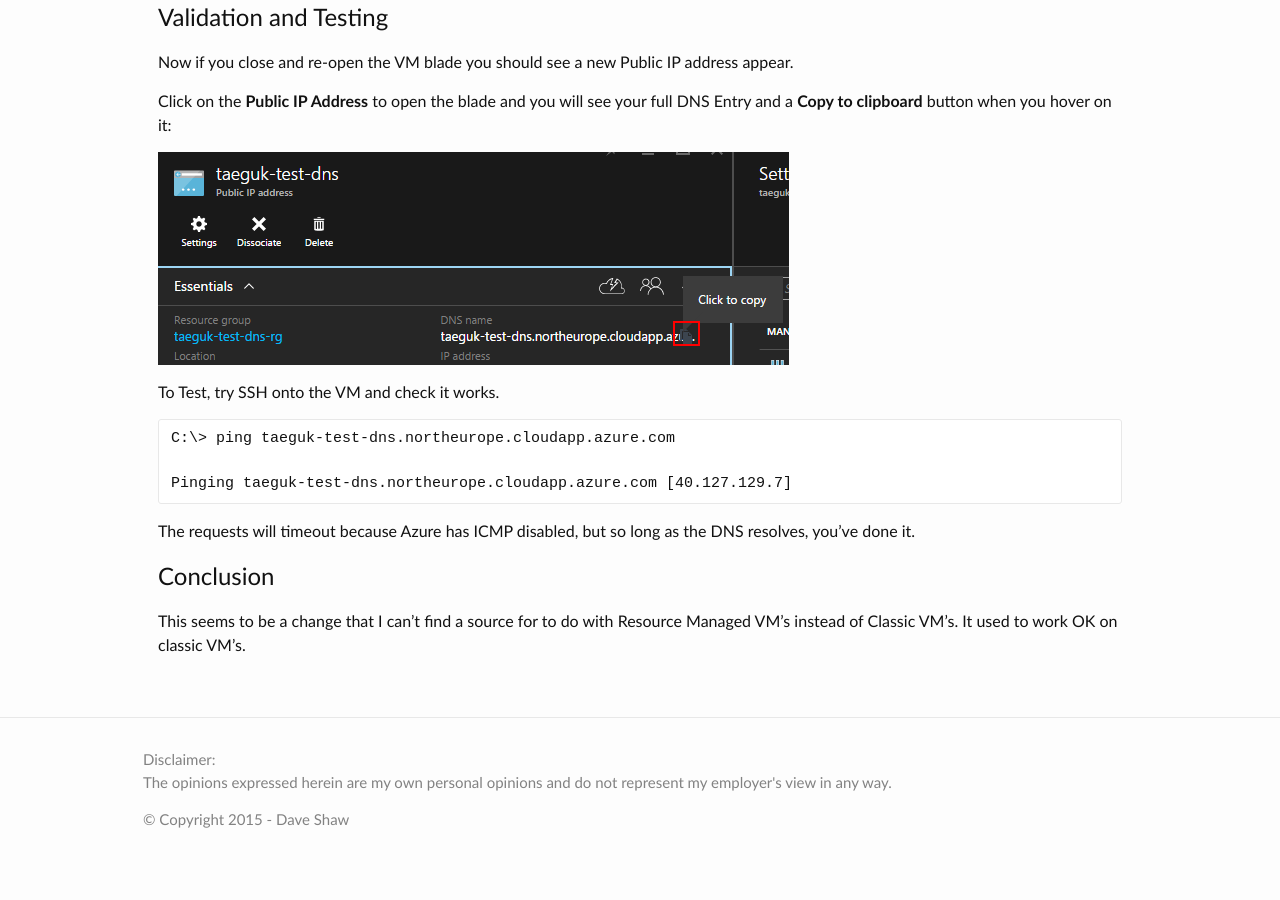
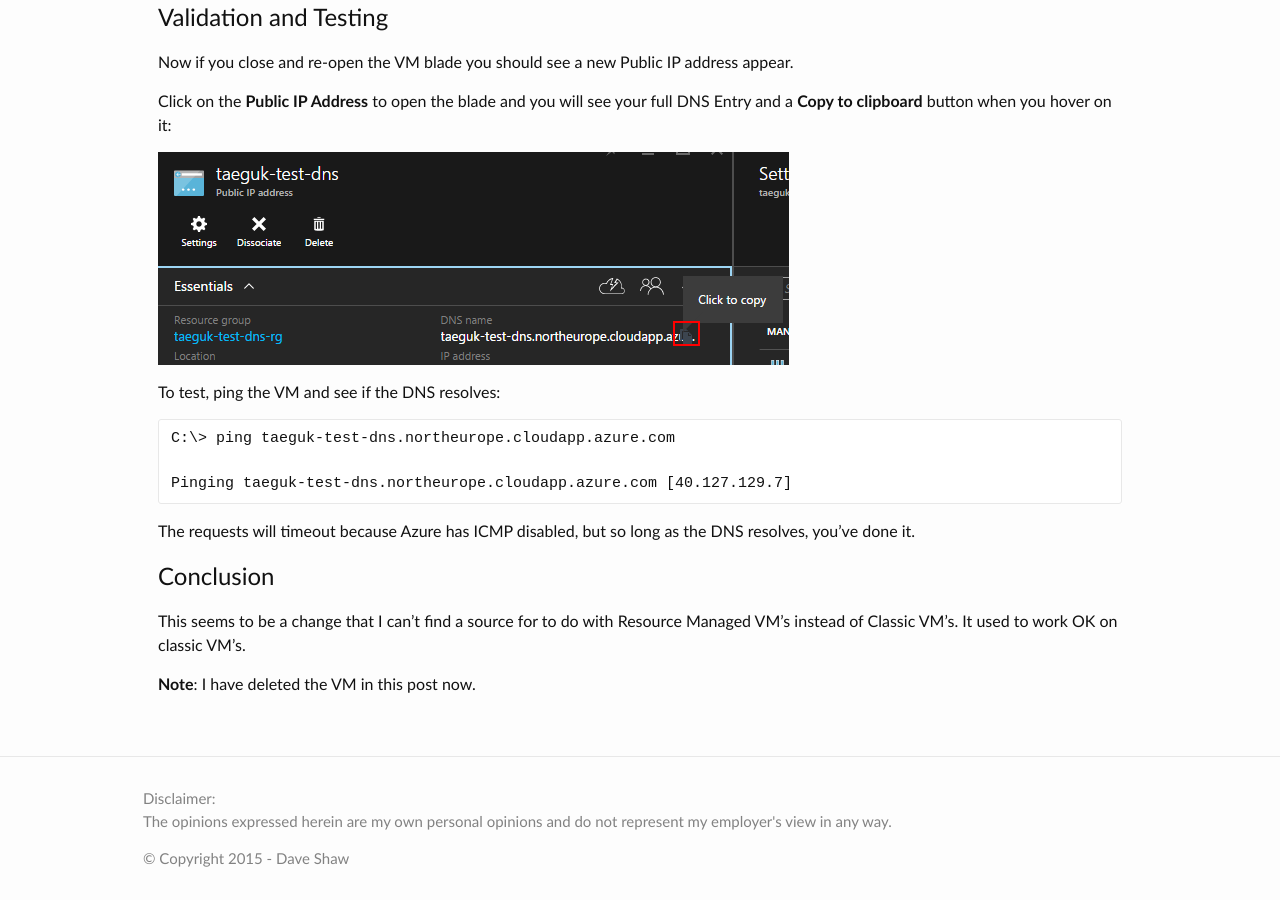
Before and after one commit to xdaDaveShaw/xdaDaveShaw.github.io, a Jekyll site: the page built from blog/_posts/2015-11-15-adding-cloudapp-dns-to-azure-vm.md, in a window 1280 px wide and 900 px high, scrolled down 3899 px. Built offline with Jekyll 4.4.1, drawn with Linux system fonts in a browser that asks for light colours; before the commit the page ends 4760 px from its top, so only the background shows below that.

Commit message:
Testing and footnote

```diff
--- a/blog/_posts/2015-11-15-adding-cloudapp-dns-to-azure-vm.md
+++ b/blog/_posts/2015-11-15-adding-cloudapp-dns-to-azure-vm.md
@@ -75,7 +75,7 @@ and a **Copy to clipboard** button when you hover on it:
 
 ![vm with new dns][11]
 
-To Test, try SSH onto the VM and check it works.
+To test, ping the VM and see if the DNS resolves:
 
     C:\> ping taeguk-test-dns.northeurope.cloudapp.azure.com
 
@@ -86,6 +86,8 @@ The requests will timeout because Azure has ICMP disabled, but so long as the DN
 #Conclusion
 
 This seems to be a change that I can't find a source for to do with Resource Managed VM's instead of Classic VM's. It used to work OK on classic VM's.
+
+**Note**: I have deleted the VM in this post now.
 
  [1]:https://discourse.org
  [2]:{{ site.contenturl }}azure-dns-new-vm.png
```
